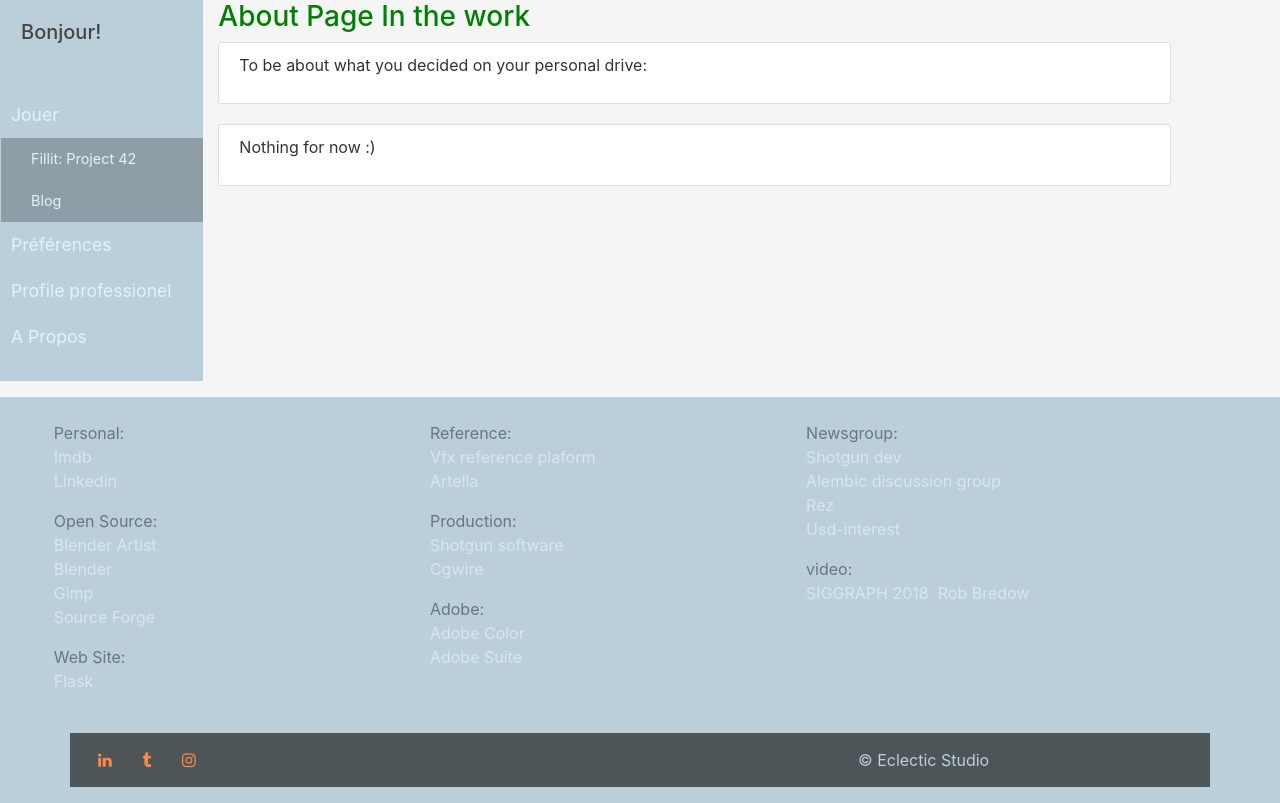
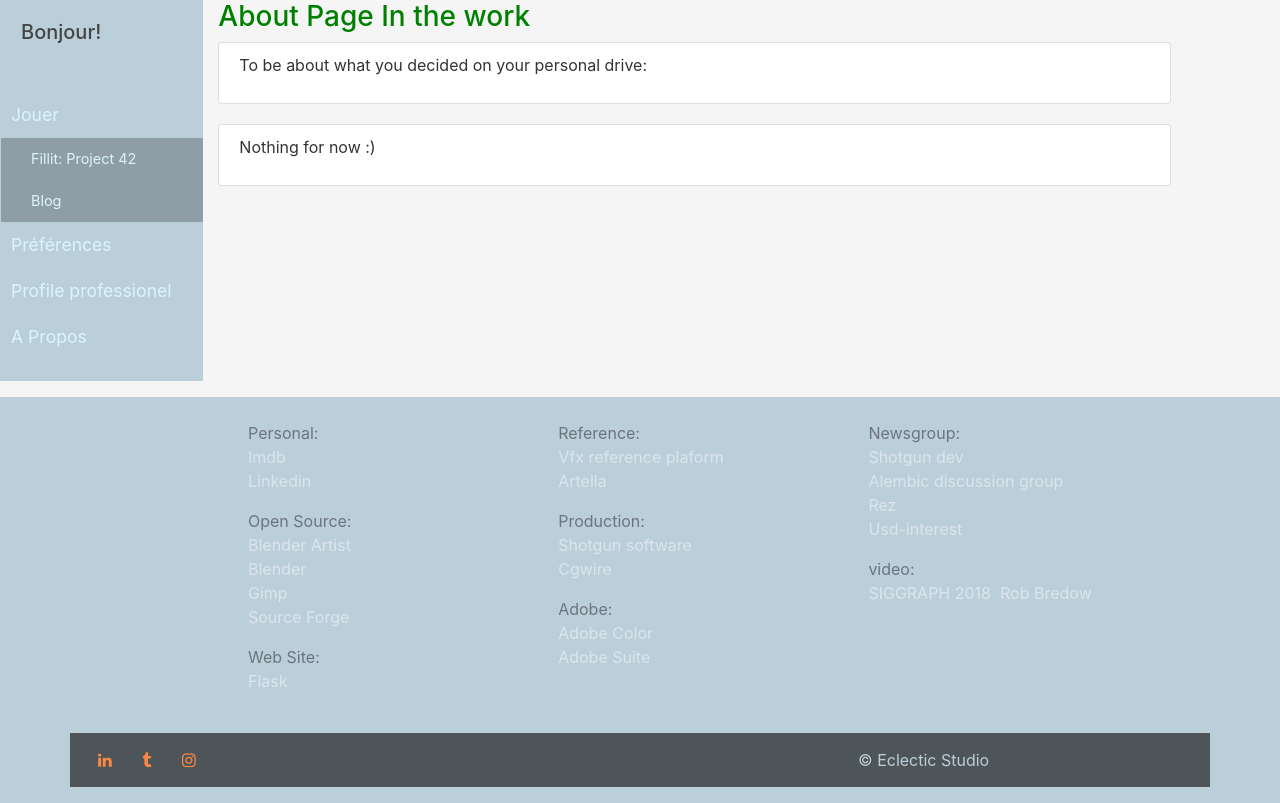
Before and after one commit to erictexier/tetriminos, a Flask app: page /about in a window 1280 px wide. Shown: the part 80-883 px from the top of the page. Run offline with Flask 2, Linux system fonts and the light colour scheme; some libraries are stand-ins or nearby versions.

Commit message:
nicer footer

```diff
--- a/erictexier.online/base_site/templates/main/footer.html
+++ b/erictexier.online/base_site/templates/main/footer.html
@@ -1,6 +1,6 @@
 <footer class="footer page-footer font-small bg-steel-light">
     <div class="container ml-5 mr-5 py-4">
-        <div class="row justify-content-center">
+        <div class="row offset-md-2">
             <div class="column" style="float:left;width:33%">
                 <div class="text-muted">
                     <p>Personal:<br />
--- a/erictexier.online/base_site/templates/main/navigation.html
+++ b/erictexier.online/base_site/templates/main/navigation.html
@@ -6,7 +6,7 @@
             <span class="navbar-toggler-icon"></span>
         </button>
 
-        <div class="collapse navbar-collapse" id="navbarToggle">
+        <div class="collapse navbar-collapse active in" id="navbarToggle">
                 <ul class="navbar-nav ml-auto">
                     <li class="nav-item">
                         <a class="nav-link" href="{{ url_for('main.home') }}">Home</a>
```
